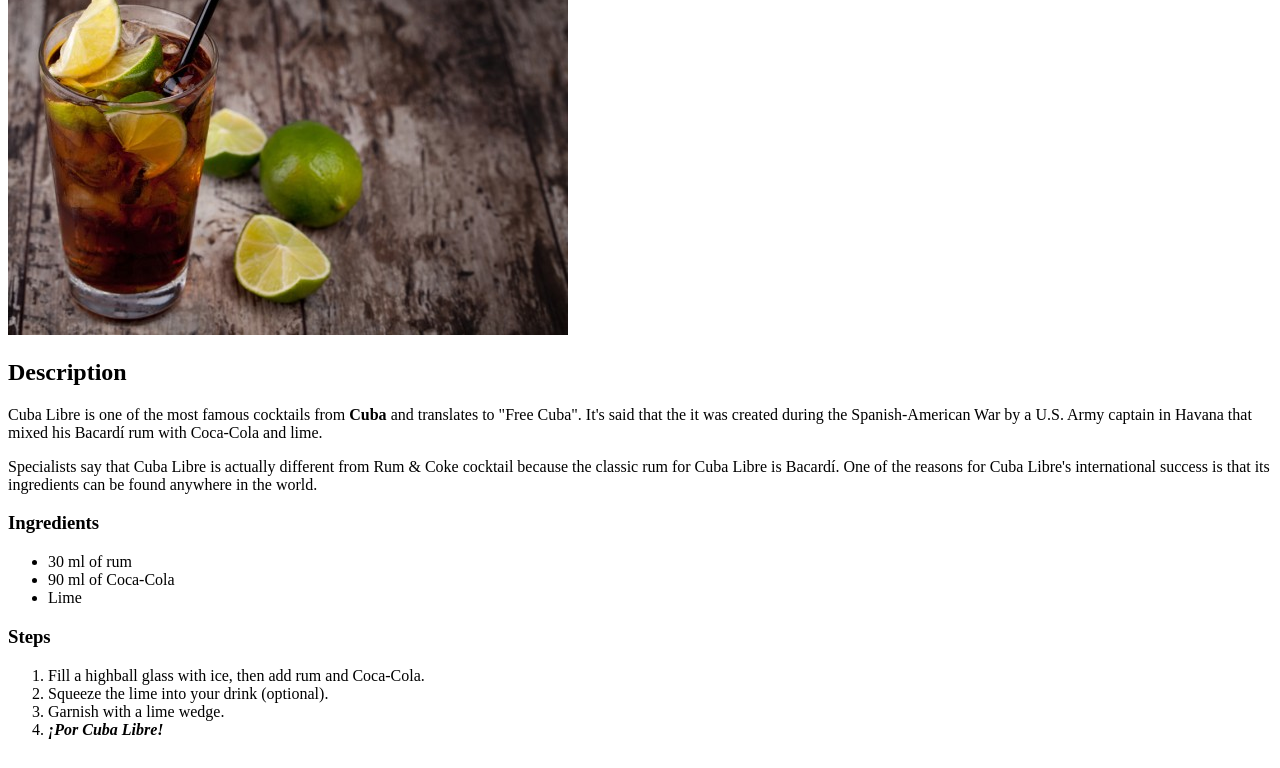
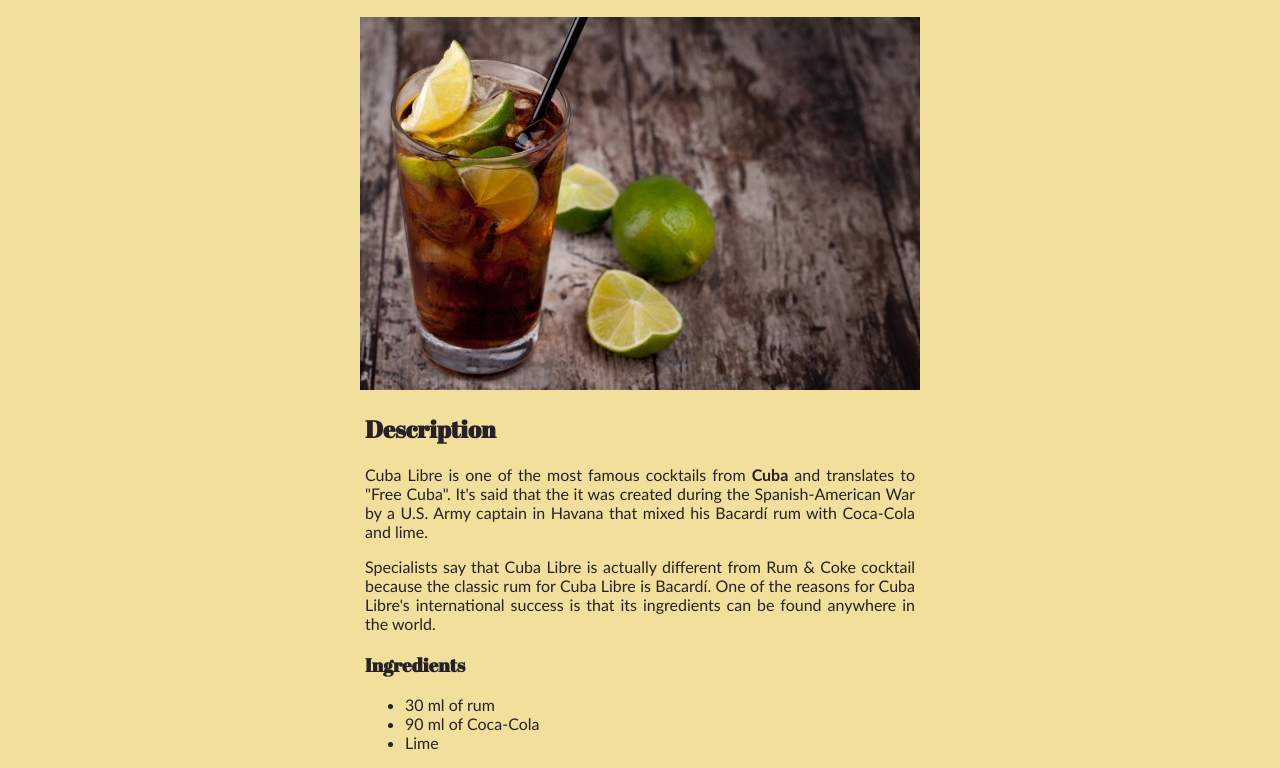
Before and after one commit to miachafer/odin-recipes, a plain HTML site: page recipes/cubalibre.html in a window 1280 px wide. Shown: the part 118-886 px from the top of the page. Drawn offline with Linux system fonts and the light colour scheme; the site is published under a folder, as on GitHub Pages, so addresses that start at the root find nothing.

Commit message:
fixing connection to stylesheet

```diff
--- a/recipes/cubalibre.html
+++ b/recipes/cubalibre.html
@@ -4,7 +4,7 @@
     <meta charset="UTF-8">
     <meta http-equiv="X-UA-Compatible" content="IE=edge">
     <meta name="viewport" content="width=device-width, initial-scale=1.0">
-    <link rel="stylesheet" href="/style/style.css">
+    <link rel="stylesheet" href="../style/style.css">
     <!-- Here goes the font from Google fonts. -->
     <link rel="preconnect" href="https://fonts.googleapis.com">
     <link rel="preconnect" href="https://fonts.gstatic.com" crossorigin>
```
Also changed, not shown: index.html (+1 -1 lines), recipes/margarita.html (+1 -1 lines).
